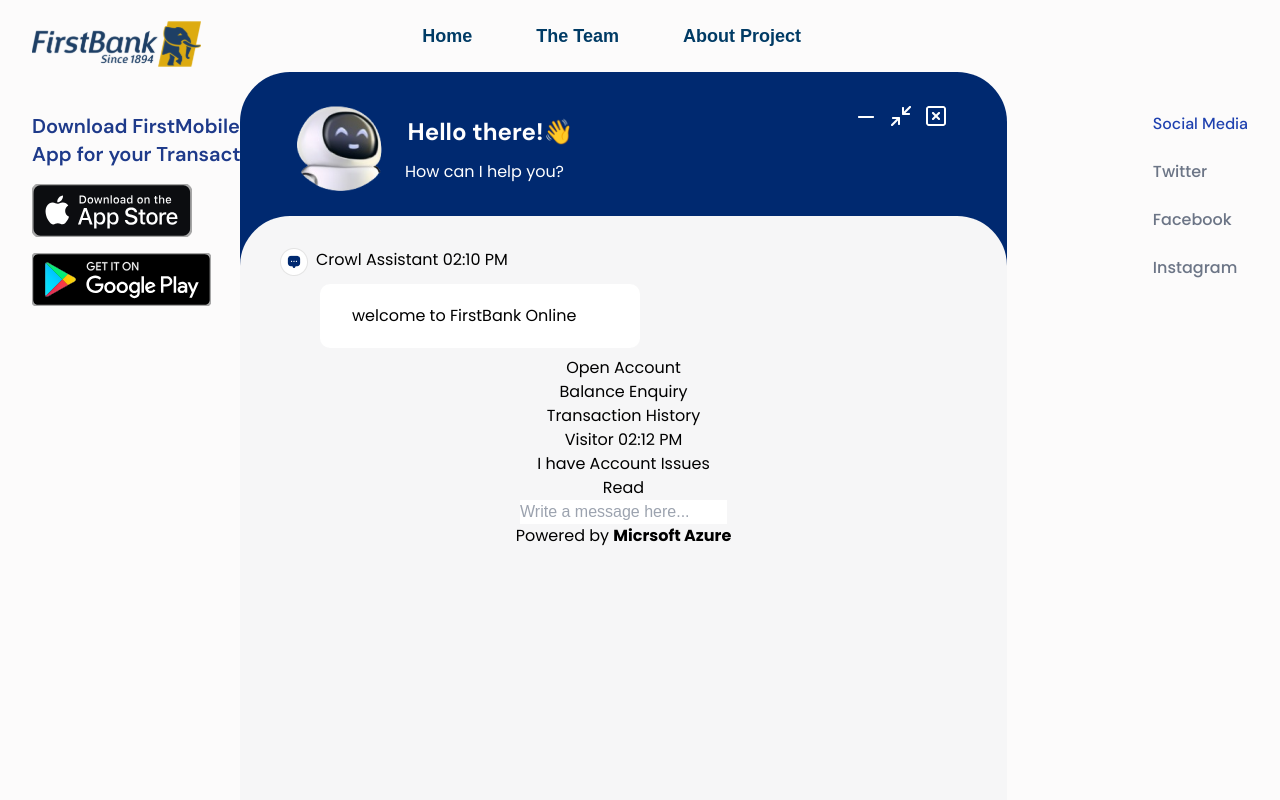
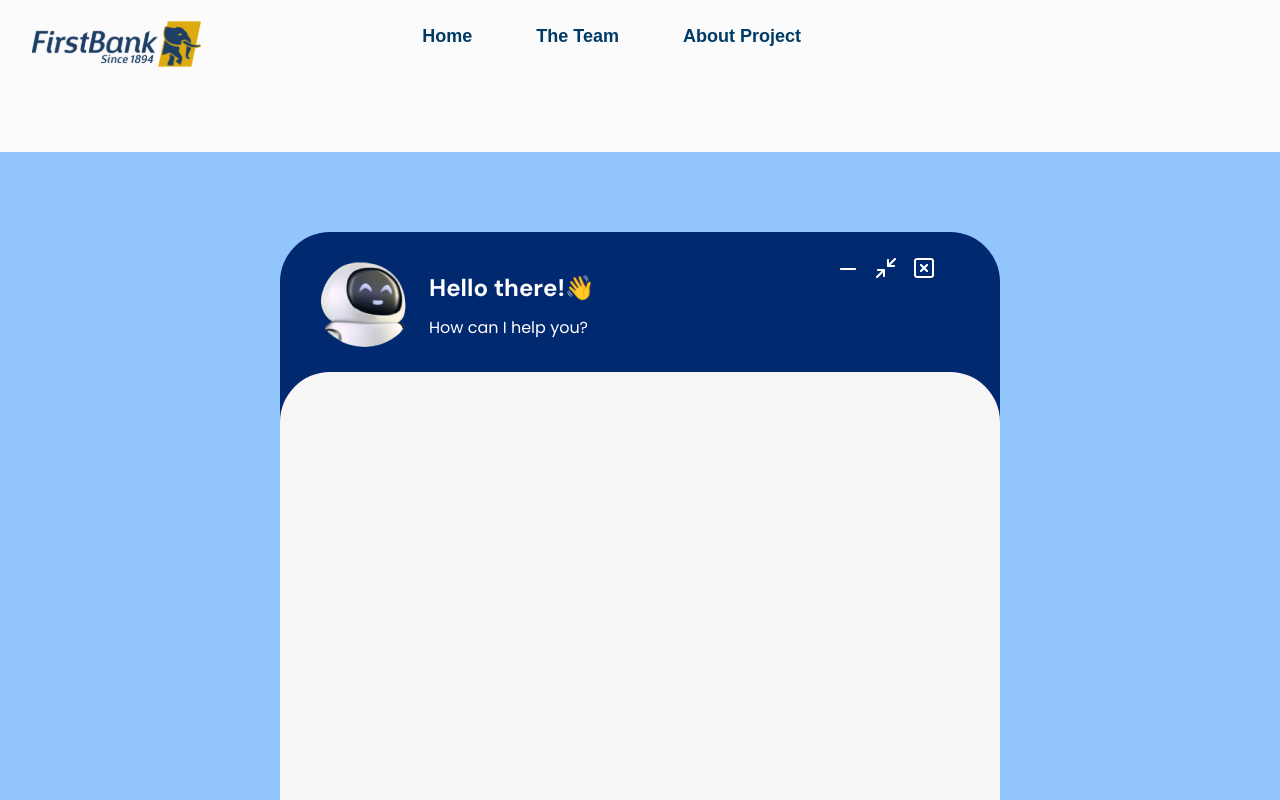
Before and after one commit to Rashotech/fbna-chatbot-frontend, an Angular app: page /about in a window 1280 px wide. Shown: the top 800 px of the page. Built offline with nearby package versions, Linux system fonts and the light colour scheme.

Commit message:
fix:fixed the overlappping issue of the chatbot dialogue modal

```diff
--- a/src/app/pages/about/about.component.html
+++ b/src/app/pages/about/about.component.html
@@ -1,76 +1,37 @@
-<section class="bg-[#ECF3FF]">
-  <div class="container relative">
+<section class="min-h-[100vh] my-20 py-20 grid bg-blue-300">
+  <div class="m-auto">
     <div
-      class="bg-[#002970] absolute z-0 w-[767px] h-[900px] left-60 flex justify-between rounded-tl-[50px] rounded-tr-[50px]"
+      class="bg-[#002970] w-[720px] h-[190px] mx-auto flex justify-between rounded-tl-[50px] rounded-tr-[50px]"
     >
-      <div class="flex items-start pl-10 pt-6">
-        <span>
+      <div class="flex mt-5 ml-6">
+        <div>
           <img
             src="../../../assets/images/chatbot_dp.png"
             alt="Chatbot profile picture"
           />
-        </span>
-        <span class="pt-5">
+        </div>
+
+        <div class="pt-5">
           <h2 class="text-2xl text-[#FFFFFF] font-bold mb-3">Hello there!👋</h2>
-          <p class="text-[#FFFFFF] pr-3">How can I help you?</p>
-        </span>
+          <p class="text-[#FFFFFF]">How can I help you?</p>
+        </div>
       </div>
 
-      <div class="flex justify-evenly w-28 mr-12 pt-8">
-        <span class="mt-3 w-5">
+      <div class="flex mt-6 mr-16 w-24 justify-between">
+        <div class="mt-3 w-5">
           <img src="../../../assets/icons/minimize.png" alt="minimize icon" />
-        </span>
-        <span>
+        </div>
+        <div>
           <img src="../../../assets/icons/maximize.png" alt="maximize icon" />
-        </span>
-        <span>
+        </div>
+        <div>
           <img src="../../../assets/icons/close.png" alt="close icon" />
-        </span>
+        </div>
       </div>
     </div>
 
     <div
-      class="bg-[#F6F6F7] absolute left-60 top-36 z-0 w-[767px] h-[749px] m-auto rounded-tl-[50px] rounded-tr-[50px]"
-    >
-      <div class="flex pt-8 pl-10">
-        <span>
-          <img src="../../../assets/icons/inbox.png" alt="inbox icon" />
-        </span>
-        <p class="pl-2">Crowl Assistant 02:10 PM</p>
-      </div>
-
-      <div
-        class="bg-[#FFFFFF] w-fit py-5 pl-8 pr-16 ml-20 my-2 rounded-[10px] border-1.5 border-[#E3E3E3]"
-      >
-        <p>welcome to FirstBank Online</p>
-      </div>
-
-      <!-- <div>
-        <p>
-          Let me know how I can be of help or kindly pick a topic of issues that
-          you are facing...
-        </p>
-      </div> -->
-
-      <p>Open Account</p>
-      <p>Balance Enquiry</p>
-      <p>Transaction History</p>
-
-      <div>
-        <span><p>Visitor 02:12 PM</p></span>
-        <div>
-          <p>I have Account Issues</p>
-        </div>
-        <span><p>Read</p></span>
-      </div>
-
-      <div>
-        <input type="text" placeholder="Write a message here..." />
-      </div>
-
-      <div>
-        <p>Powered by <strong>Micrsoft Azure</strong></p>
-      </div>
-    </div>
+      class="bg-[#F6F6F7] mt-[-50px] w-[720px] h-[600px] m-auto rounded-[50px]"
+    ></div>
   </div>
 </section>
```
